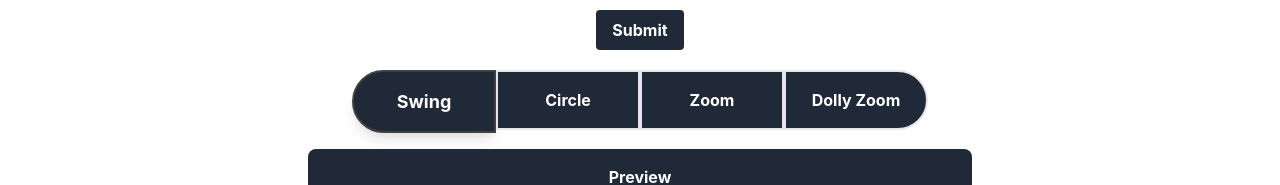
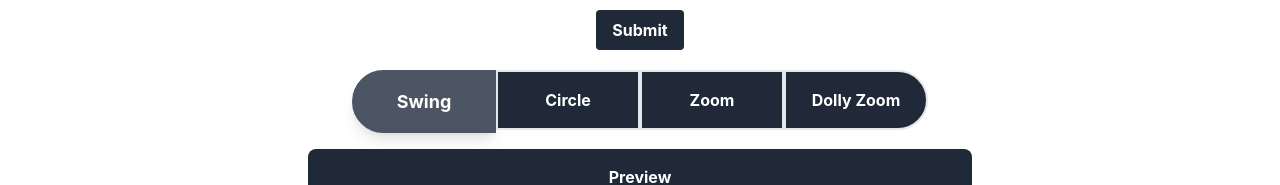
Before and after one commit to gtopacio/DIGIMAP-FRONT, a Next.js app: page / in a window 1280 px wide. Shown: the part 166-351 px from the top of the page. Built offline with nearby package versions, Linux system fonts and the light colour scheme.

Commit message:
button color changes

```diff
--- a/styles/globals.css
+++ b/styles/globals.css
@@ -20,7 +20,8 @@ a {
 }
 
 input:checked + label {
-	border-color: rgb(65, 65, 65);
+	border-color:  rgb(75 85 99);
+  background-color: rgb(75 85 99);
   box-shadow: 0 10px 15px -3px rgba(0, 0, 0, 0.1), 0 4px 6px -2px rgba(0, 0, 0, 0.05);
   font-size: large;
 }
```
